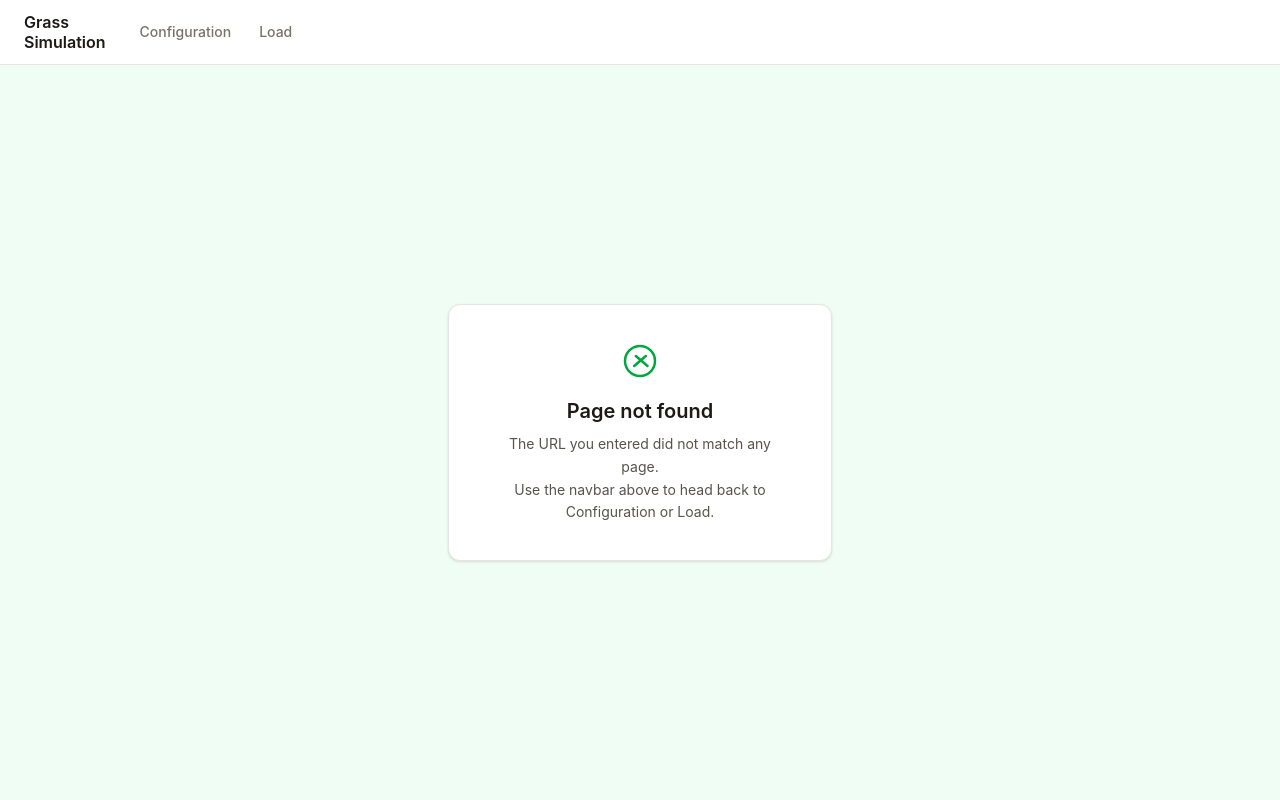
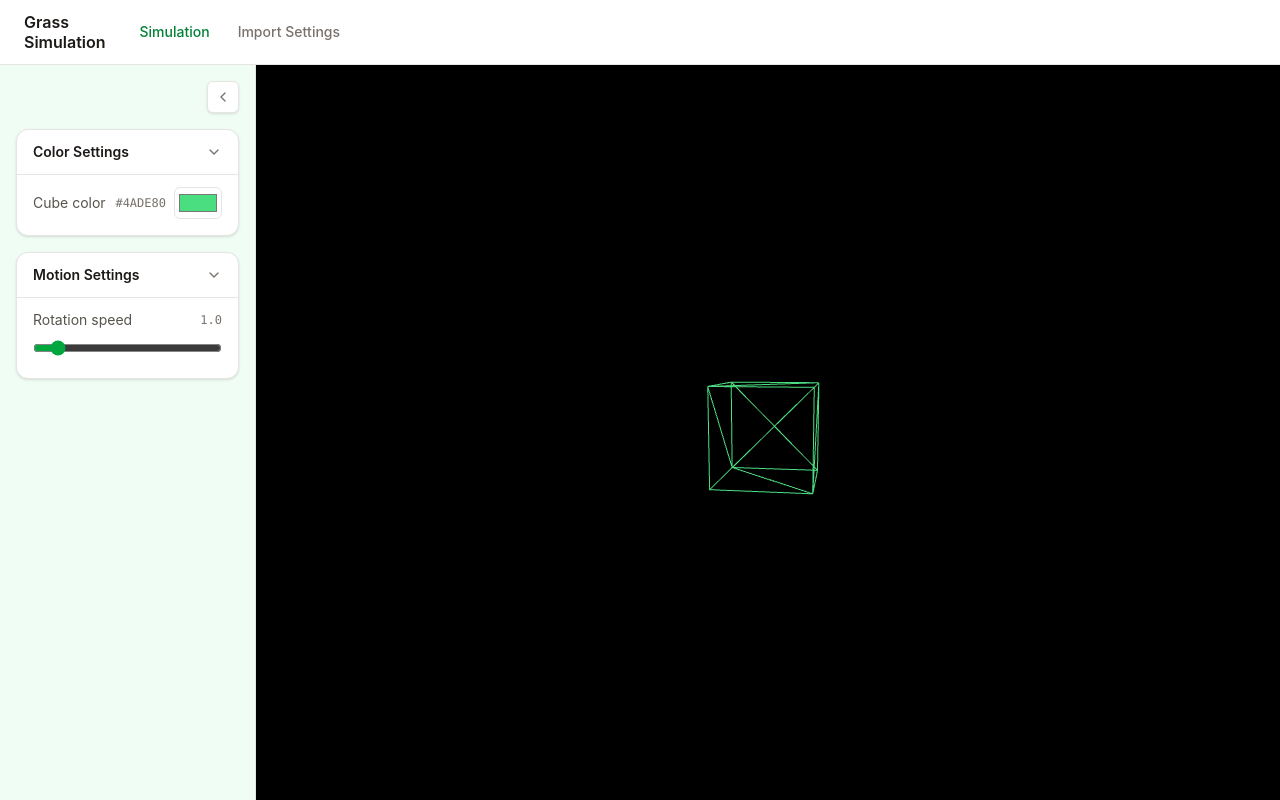
Before and after one commit to artdien/grass-sim, a React (Vite) app: page /simulation in a window 1280 px wide. Before the commit this address had no page. Built offline with nearby package versions, Linux system fonts and the light colour scheme.

Commit message:
refactor: rename components, pages, etc. for clarity and consistency

```diff
--- a/src/components/Navbar.tsx
+++ b/src/components/Navbar.tsx
@@ -25,11 +25,11 @@ export const Navbar = () => {
         Simulation
       </span>
       <div className="flex items-center gap-6">
-        <NavLink to="/configuration" className={linkClassName(isActive('/configuration'))}>
-          Configuration
+        <NavLink to="/simulation" className={linkClassName(isActive('/simulation'))}>
+          Simulation
         </NavLink>
-        <NavLink to="/load" className={linkClassName(isActive('/load'))}>
-          Load
+        <NavLink to="/import-settings" className={linkClassName(isActive('/import-settings'))}>
+          Import Settings
         </NavLink>
       </div>
     </nav>
--- a/src/components/SideBar.tsx
+++ b/src/components/Sidebar.tsx
@@ -1,14 +1,14 @@
 import { useState } from 'react';
 import { CollapsibleSection } from '@/components/CollapsibleSection';
-import type { Configuration } from '@/types';
+import type { SimulationSettings } from '@/types';
 
 interface Props {
-  configuration: Configuration;
-  onChange: (next: Configuration) => void;
+  settings: SimulationSettings;
+  onChange: (next: SimulationSettings) => void;
 }
 
-export const SideBar = ({ configuration, onChange }: Props) => {
-  const { cubeColor, rotationSpeed } = configuration;
+export const Sidebar = ({ settings, onChange }: Props) => {
+  const { cubeColor, rotationSpeed } = settings;
   const [isOpen, setIsOpen] = useState(true);
 
   return (
@@ -49,9 +49,7 @@ export const SideBar = ({ configuration, onChange }: Props) => {
                   type="color"
                   aria-label="Cube color"
                   value={cubeColor}
-                  onChange={(event) =>
-                    onChange({ ...configuration, cubeColor: event.target.value })
-                  }
+                  onChange={(event) => onChange({ ...settings, cubeColor: event.target.value })}
                   className="h-8 w-12 cursor-pointer rounded-md border border-stone-200 bg-white p-0.5 focus-visible:ring-2 focus-visible:ring-green-600 focus-visible:ring-offset-2 focus-visible:ring-offset-white focus-visible:outline-none"
                 />
               </span>
@@ -75,7 +73,7 @@ export const SideBar = ({ configuration, onChange }: Props) => {
                 step={0.1}
                 value={rotationSpeed}
                 onChange={(event) =>
-                  onChange({ ...configuration, rotationSpeed: Number(event.target.value) })
+                  onChange({ ...settings, rotationSpeed: Number(event.target.value) })
                 }
                 className="w-full accent-green-600 focus-visible:ring-2 focus-visible:ring-green-600 focus-visible:ring-offset-2 focus-visible:ring-offset-white focus-visible:outline-none"
               />
--- a/src/pages/ConfigurationPage.tsx
+++ /dev/null
@@ -1,20 +0,0 @@
-import { useState } from 'react';
-import { Renderer } from '@/scene/Renderer';
-import { SideBar } from '@/components/SideBar';
-import type { Configuration } from '@/types';
-
-export const ConfigurationPage = () => {
-  const [configuration, setConfiguration] = useState<Configuration>({
-    cubeColor: '#4ade80',
-    rotationSpeed: 1,
-  });
-
-  return (
-    <div className="flex h-full">
-      <SideBar configuration={configuration} onChange={setConfiguration} />
-      <div className="min-w-0 flex-1">
-        <Renderer configuration={configuration} />
-      </div>
-    </div>
-  );
-};
--- a/src/pages/LoadPage.tsx
+++ b/src/pages/ImportSettingsPage.tsx
@@ -1,4 +1,4 @@
-export const LoadPage = () => {
+export const ImportSettingsPage = () => {
   return (
     <div className="flex h-full items-center justify-center px-6">
       <div className="max-w-sm rounded-xl border border-stone-200 bg-white px-10 py-9 text-center shadow-sm">
@@ -19,7 +19,7 @@ export const LoadPage = () => {
         </svg>
         <h1 className="mt-4 text-xl font-semibold text-stone-900">Under construction</h1>
         <p className="mt-2 text-sm leading-relaxed text-stone-600">
-          This page is still a work in progress. Head back to Configuration in the meantime.
+          This page is still a work in progress. Head back to Simulation in the meantime.
         </p>
       </div>
     </div>
--- a/src/pages/NotFoundPage.tsx
+++ b/src/pages/NotFoundPage.tsx
@@ -20,7 +20,7 @@ export const NotFoundPage = () => {
         <p className="mt-2 text-sm leading-relaxed text-stone-600">
           The URL you entered did not match any page.
           <br />
-          Use the navbar above to head back to Configuration or Load.
+          Use the navbar above to head back to Simulation or Import Settings.
         </p>
       </div>
     </div>
--- /dev/null
+++ b/src/pages/SimulationPage.tsx
@@ -0,0 +1,20 @@
+import { useState } from 'react';
+import { Scene } from '@/scene/Scene';
+import { Sidebar } from '@/components/Sidebar';
+import type { SimulationSettings } from '@/types';
+
+export const SimulationPage = () => {
+  const [settings, setSettings] = useState<SimulationSettings>({
+    cubeColor: '#4ade80',
+    rotationSpeed: 1,
+  });
+
+  return (
+    <div className="flex h-full">
+      <Sidebar settings={settings} onChange={setSettings} />
+      <div className="min-w-0 flex-1">
+        <Scene settings={settings} />
+      </div>
+    </div>
+  );
+};
--- a/src/scene/Renderer.tsx
+++ b/src/scene/Scene.tsx
@@ -1,20 +1,20 @@
 import { useEffect, useRef } from 'react';
 import * as THREE from 'three';
-import type { Configuration } from '@/types';
+import type { SimulationSettings } from '@/types';
 
 interface Props {
-  configuration: Configuration;
+  settings: SimulationSettings;
 }
 
-export const Renderer = ({ configuration }: Props) => {
-  // Mirror the latest configuration into a ref so the animation loop can read
+export const Scene = ({ settings }: Props) => {
+  // Mirror the latest settings into a ref so the animation loop can read
   // fresh values every frame without recreating the Three.js scene on change.
-  const configurationRef = useRef(configuration);
+  const settingsRef = useRef(settings);
   const containerRef = useRef<HTMLDivElement>(null);
 
   useEffect(() => {
-    configurationRef.current = configuration;
-  }, [configuration]);
+    settingsRef.current = settings;
+  }, [settings]);
 
   useEffect(() => {
     const container = containerRef.current;
@@ -38,7 +38,7 @@ export const Renderer = ({ configuration }: Props) => {
     // Rotated cube as an example
     const geometry = new THREE.BoxGeometry(1, 1, 1);
     const material = new THREE.MeshBasicMaterial({
-      color: new THREE.Color(configurationRef.current.cubeColor),
+      color: new THREE.Color(settingsRef.current.cubeColor),
       wireframe: true,
     });
     const cube = new THREE.Mesh(geometry, material);
@@ -51,9 +51,9 @@ export const Renderer = ({ configuration }: Props) => {
       timer.update();
       animationFrameId = requestAnimationFrame(animate);
 
-      // Apply the latest configuration before issuing the next render call so
+      // Apply the latest settings before issuing the next render call so
       // sidebar changes take effect on the very next frame.
-      const { cubeColor, rotationSpeed } = configurationRef.current;
+      const { cubeColor, rotationSpeed } = settingsRef.current;
 
       material.color.set(cubeColor);
       cube.rotation.x += 0.6 * rotationSpeed * timer.getDelta();
--- a/src/types.ts
+++ b/src/types.ts
@@ -1,4 +1,4 @@
-export interface Configuration {
+export interface SimulationSettings {
   cubeColor: string;
   rotationSpeed: number;
 }
```
Also changed, not shown: src/router.tsx (+7 -7 lines), .opencode/skills/react-components/SKILL.md, .opencode/skills/threejs-scene/SKILL.md, 1 other file (tests, documents, lock files or other folders).
